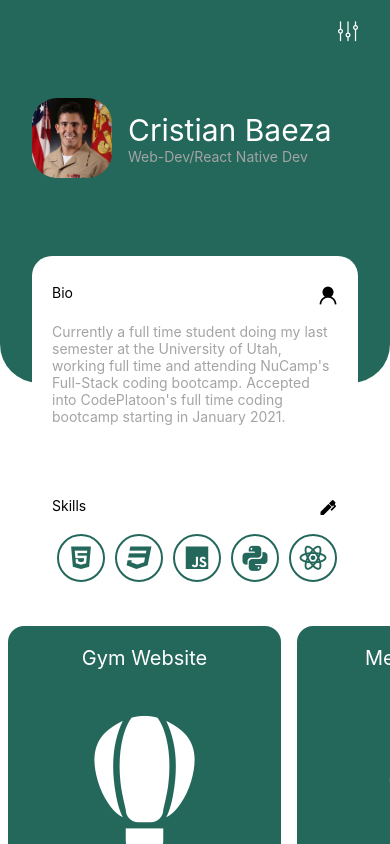
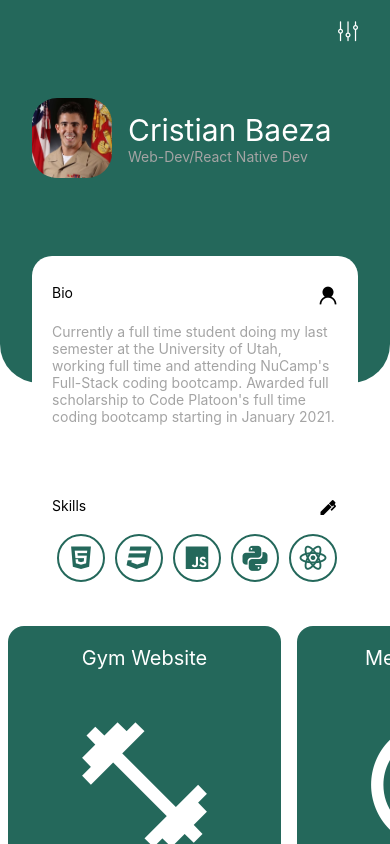
Before and after one commit to Cristian-Baeza/React-Native_portfolio-, a React Native app: screen / in a window 390 px wide. Built offline with nearby package versions, Linux system fonts and the light colour scheme.

Commit message:
Updated project icons

```diff
--- a/App.js
+++ b/App.js
@@ -3,6 +3,7 @@ import React from 'react';
 import { StyleSheet, Text, View, ScrollView, Image, Dimensions, TouchableOpacity, Slider, Linking } from 'react-native';
 import { MaterialCommunityIcons, AntDesign, SimpleLineIcons } from "@expo/vector-icons"
 import { Icon } from 'react-native-elements'
+import * as WebBrowser from 'expo-web-browser';
 
 
 const Layout = {
@@ -35,11 +36,11 @@ const skillIcons = [
 const projects = [
   {
     name: "Gym Website",
-    icon: "airballoon"
+    icon: "dumbbell"
   },
   {
     name: "Mediation App",
-    icon: "microphone"
+    icon: "peace"
   },
   {
     name: "Shopping List",
@@ -119,7 +120,7 @@ export default function App(props) {
         </View>
         <View style={{ marginVertical: 8 }}>
           <Text style={{ color: Colors.greyish }}>
-          Currently a full time student doing my last semester at the University of Utah, working full time and attending NuCamp's Full-Stack coding bootcamp. Accepted into CodePlatoon's full time coding bootcamp starting in January 2021.
+          Currently a full time student doing my last semester at the University of Utah, working full time and attending NuCamp's Full-Stack coding bootcamp. Awarded full scholarship to Code Platoon's full time coding bootcamp starting in January 2021.
           </Text>
         </View>
       </View>
--- a/package.json
+++ b/package.json
@@ -10,6 +10,7 @@
   "dependencies": {
     "expo": "~39.0.2",
     "expo-status-bar": "~1.0.2",
+    "expo-web-browser": "~8.5.0",
     "react": "16.13.1",
     "react-dom": "16.13.1",
     "react-native": "https://github.com/expo/react-native/archive/sdk-39.0.4.tar.gz",
```
Also changed, not shown: 1 other file (tests, documents, lock files or other folders).
